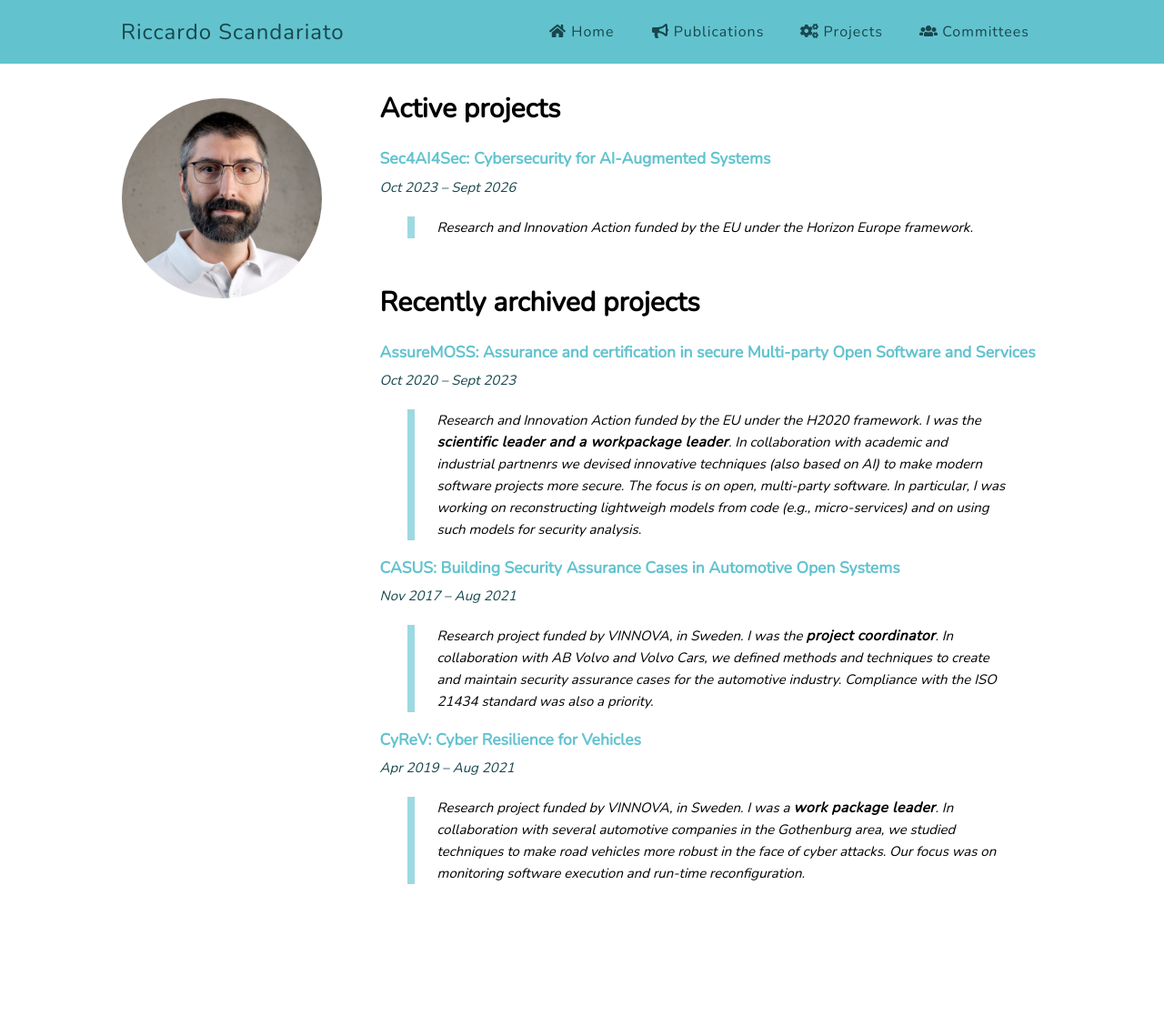
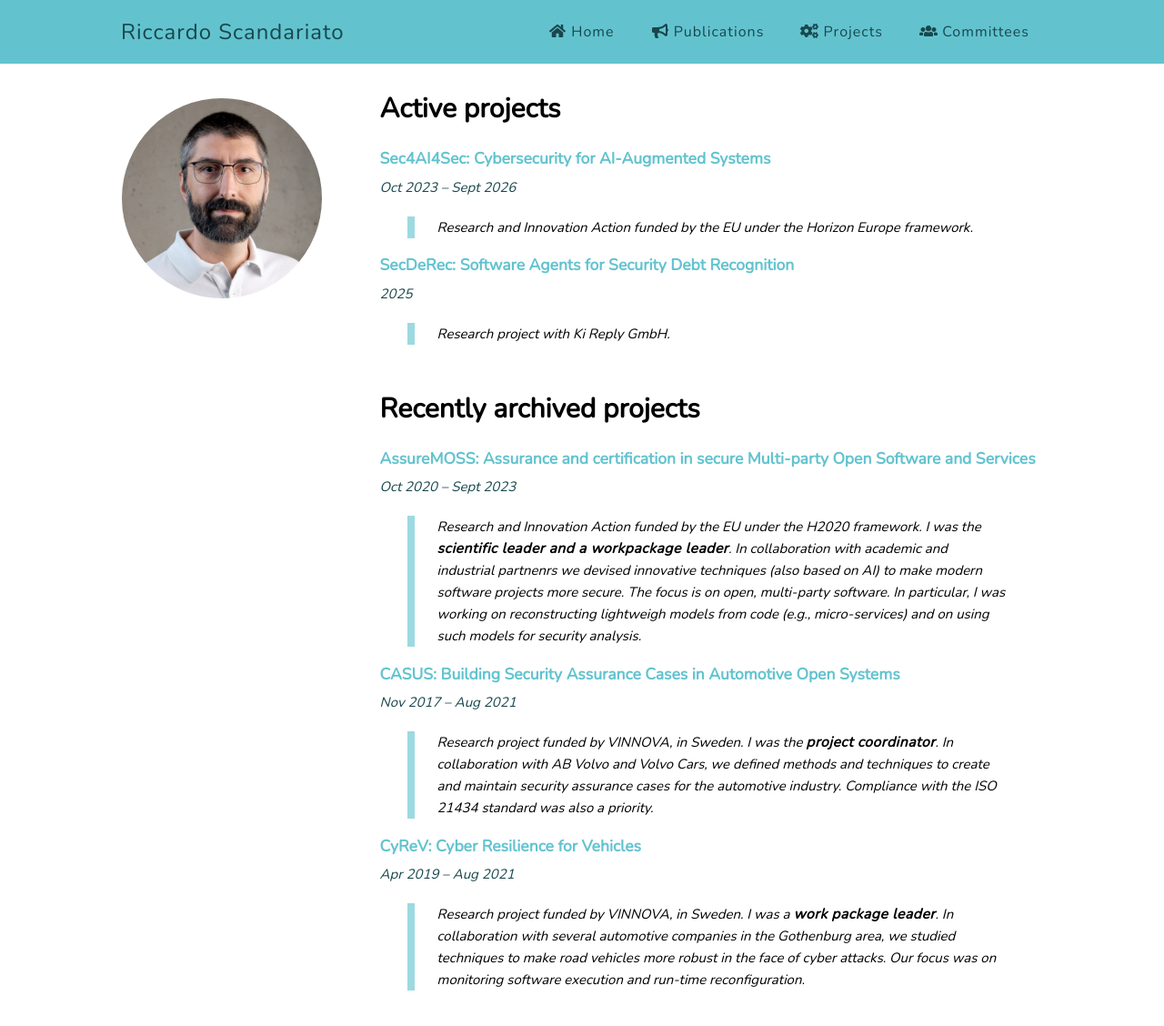
Before and after one commit to riccardoscandariato/riccardoscandariato.github.io, a Jekyll site: the page built from projects.md, in a window 1280 px wide and 1128 px high. Shown: the whole window at 91% size. Built offline with Jekyll 4.4.1, drawn with Linux system fonts in a browser that asks for light colours.

Commit message:
projects

```diff
--- a/projects.md
+++ b/projects.md
@@ -10,7 +10,11 @@ title: Active projects
 Research and Innovation Action funded by the EU under the Horizon Europe framework.
 </blockquote>
 
-
+<h3>SecDeRec: Software Agents for Security Debt Recognition</h3>
+<h4 class="subtitle">2025</h4>
+<blockquote>
+Research project with Ki Reply GmbH.
+</blockquote>
 
 
 <br/>
```
